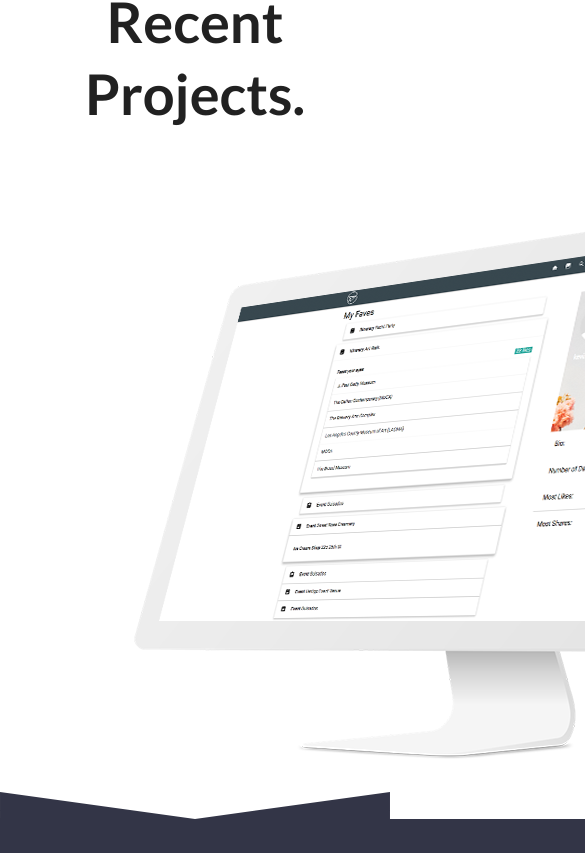
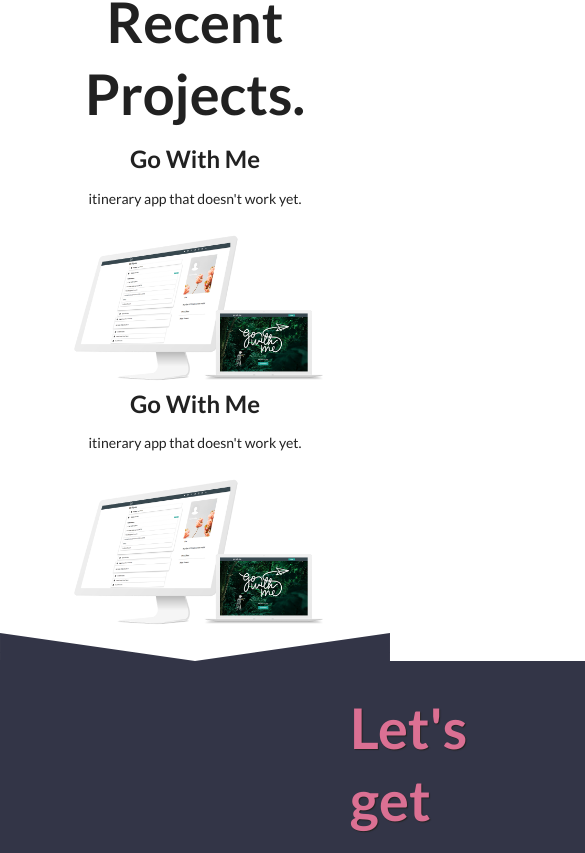
Before and after one commit to kevinvoduy/portfolio, a React app in the folder client/: page / in a window 390 px wide. Shown: the part 1303-2156 px from the top of the page, 585 px wide, since content can reach past the window. Built offline with nearby package versions, Linux system fonts and the light colour scheme.

Commit message:
[projects] responsive layout

```diff
--- a/client/src/components/Footer/footer.css
+++ b/client/src/components/Footer/footer.css
@@ -13,6 +13,7 @@
 .center h5 {
   color: white;
   margin: 0;
+  text-align: center;
 }
 
 .social a {
--- a/client/src/components/Jumbotron/Jumbotron.jsx
+++ b/client/src/components/Jumbotron/Jumbotron.jsx
@@ -5,7 +5,7 @@ const Jumbotron = () => (
   <div>
     <img className="jumbo" alt="" src="https://www.hdwallpapers.in/walls/sunset_horizon_minimal_4k-HD.jpg" />
 
-    <div className="centered animated fadeIn">
+    <div className="centered">
       <p className="jumbo-text">{'Hello, I\'m '}<span className="myName">Kevin Vo</span>.</p>
       <p className="jumbo-text">{'I\'m a full stack web developer.'}</p>
       <button className="button" href="#projects">View my work<i className="chevron right icon" /></button>
--- a/client/src/components/Jumbotron/jumbotron.css
+++ b/client/src/components/Jumbotron/jumbotron.css
@@ -10,9 +10,6 @@
   transform: translate(-50%, -50%);
   border-radius: 8px;
   width: 60%;
-  -moz-animation-duration: 2s;
-  -webkit-animation-duration: 2s;
-  animation-duration: 2s;
 }
 
 .button {
--- a/client/src/components/NavBar/NavBar.jsx
+++ b/client/src/components/NavBar/NavBar.jsx
@@ -40,7 +40,7 @@ export default class NavBar extends Component {
         <ul>
           <li>LOGO.</li>
           <li><a href="/">home</a></li>
-          <li><a href="#linkToProjects">projects</a></li>
+          <li><a href="#projects">projects</a></li>
           <li><a href="#connect">connect</a></li>
         </ul>
       </div>
--- a/client/src/components/Projects/Projects.jsx
+++ b/client/src/components/Projects/Projects.jsx
@@ -1,11 +1,54 @@
-import React, { Component } from 'react';
-// import Project from './Project';
+import React from 'react';
+import project1 from '../../../public/dist/gowithme.png';
 import slope from './slope.svg';
 import './projects.css';
-import project1 from '../../../public/dist/gowithme.png';
 
-export default class Projects extends Component {
-  componentDidMount() {
+const Projects = () => (
+  <div id="linkToProjects">
+    <h2 id="projects">Recent Projects.</h2>
+    <div className="row">
+      <div className="project" id="imgRight">
+
+        <div className="projectBio">
+          <h2>Go With Me</h2>
+          <p>{'itinerary app that doesn\'t work yet.'}</p>
+        </div>
+
+        <div className="prjectImage">
+          <img src={project1} alt="Go With Me App" />
+        </div>
+
+        <div className="techStack">
+          <h3>Tech stack: </h3>
+        </div>
+
+      </div>
+    </div>
+    <div className="row">
+      <div className="project" id="imgLeft">
+
+        <div className="prjectImage">
+          <img src={project1} alt="Go With Me App" />
+        </div>
+
+        <div className="projectBio">
+          <h2>Go With Me</h2>
+          <p>{'itinerary app that doesn\'t work yet.'}</p>
+        </div>
+
+        <div className="techStack">
+          <h3>Tech stack: </h3>
+        </div>
+
+      </div>
+    </div>
+    <div className="slope"><img alt="" src={slope} /></div>
+  </div>
+);
+
+export default Projects;
+
+// DRAG / HORIZONTAL SCROLL
 // const slider = document.querySelector('.projects');
 // let isDown = false;
 // let startX;
@@ -35,25 +78,7 @@ export default class Projects extends Component {
 //   const walk = x - startX;
 //   slider.scrollLeft = scrollLeft - walk;
 // });
-  }
 
-  render() {
-    // do not add a className to first div of return
-    return (
-      <div id="linkToProjects">
-        <h2 id="projects">Recent Projects.</h2>
-        <div className="row">
-          <div id="project1">
-            <img src={project1} alt="Go With Me App" />
-          </div>
-        </div>
-
-
-        <div className="slope"><img alt="" src={slope} /></div>
-      </div>
-    );
-  }
-}
 
 // SEMANTIC PROJECT TEMPLATE
 // <div className="projects" id="scroll">
--- a/client/src/components/Projects/projects.css
+++ b/client/src/components/Projects/projects.css
@@ -4,11 +4,14 @@
   overflow-x: hidden;
   overflow-y: hidden;
 }
+
+/* --- heading --- */
 .projects {
   -webkit-clip-path: polygon(0 0, 100% 0, 100% 100%, 0 100%);
   clip-path: polygon(0 0, 100% 0, 100% 100%, 0 100%);
   padding-bottom: 3em;
 }
+
 h2#projects {
   margin-left: auto;
   margin-right: auto;
@@ -16,6 +19,7 @@ h2#projects {
   font-size: 4em;
 }
 
+/* --- start of horizontal scroll ---
 #scroll.project {
   flex: 0 0 auto;
 }
@@ -29,9 +33,75 @@ h2#projects {
 }
 
 .project {
-  padding: 2.5em;
+  padding: 2.4em;
 }
+--- end of horizontal scroll --- */
 
 .slope img {
   width: 100%;
 }
+
+.project {
+  margin: 3em auto;
+  width: 80%;
+  display: grid;
+  grid-gap: 10px;
+  grid-template-rows: auto 80px;
+}
+.project#imgLeft {
+  grid-template-columns: 4fr 1fr;
+  grid-template-areas:
+  "image      bio"
+  "tech-stack tech-stack"
+}
+
+.project#imgRight {
+  grid-template-columns: 1fr 4fr;
+  grid-template-areas:
+  "bio        image"
+  "tech-stack tech-stack"
+}
+
+.project img {
+  width: 100%;
+}
+
+.projectImage {
+  grid-area: image;
+}
+
+.projectBio {
+  grid-area: bio;
+}
+
+.techStack {
+  grid-area: tech-stack;
+  grid-column: span 2;
+}
+
+@media (max-width: 900px) {
+  .project {
+    grid-template-rows: auto auto;
+    grid-template-areas:
+      "image"
+      "bio"
+  }
+
+  .project#imgLeft, .project#imgRight {
+    grid-template-columns: 1fr;
+    margin: 0 auto;
+  }
+
+  .projectImage, .projectBio{
+    grid-column: span 2;
+  }
+
+  .projectBio {
+    margin: auto;
+    text-align: center;
+  }
+
+  .techStack {
+    display: none;
+  }
+}
```
Also changed, not shown: client/public/bundle.js. Lines whose indentation alone changed are shown as unchanged.
